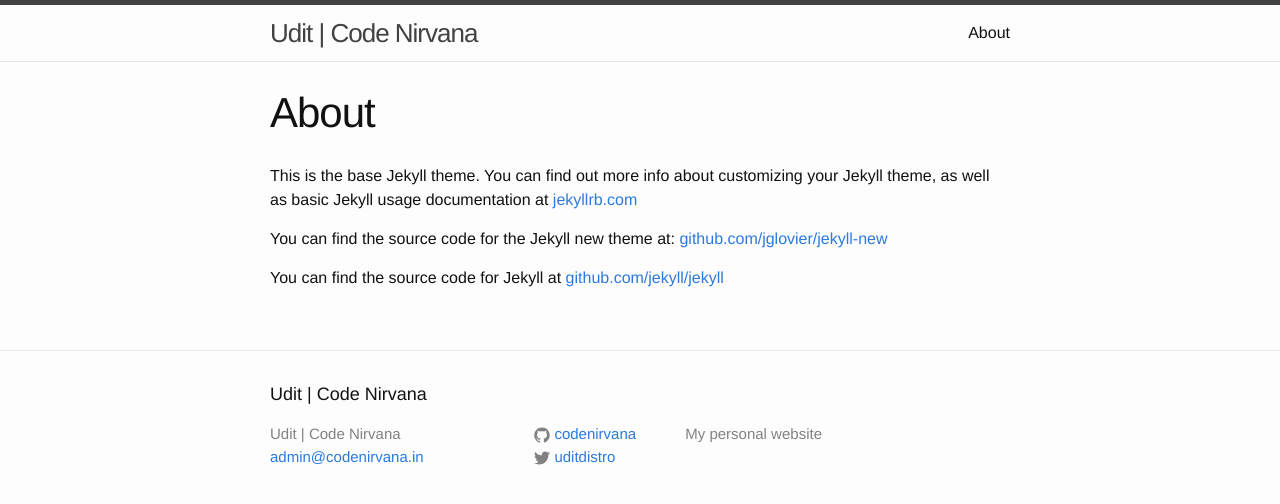
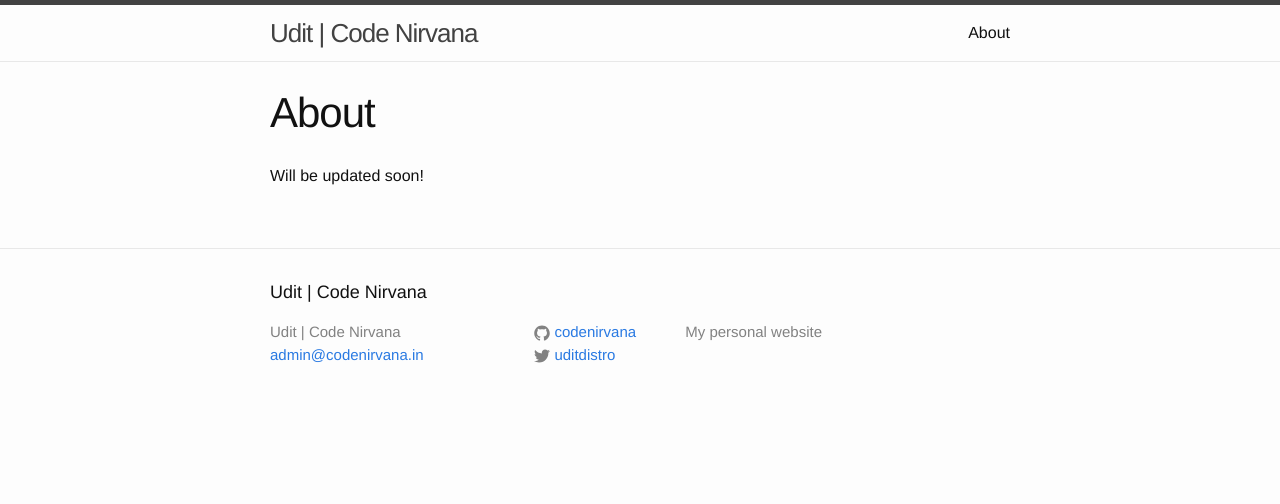
Before and after one commit to codenirvana/codenirvana.github.io, a Jekyll site: the page built from about.md, in a window 1280 px wide. Shown: the top 504 px of the page. Built offline with Jekyll 4.4.1, drawn with Linux system fonts in a browser that asks for light colours.

Commit message:
updated about page

```diff
--- a/about.md
+++ b/about.md
@@ -3,9 +3,4 @@
 title: About
 permalink: /about/
 ---
-
-This is the base Jekyll theme. You can find out more info about customizing your Jekyll theme, as well as basic Jekyll usage documentation at [jekyllrb.com](http://jekyllrb.com/)
-
-You can find the source code for the Jekyll new theme at: [github.com/jglovier/jekyll-new](https://github.com/jglovier/jekyll-new)
-
-You can find the source code for Jekyll at [github.com/jekyll/jekyll](https://github.com/jekyll/jekyll)
+Will be updated soon!
```
